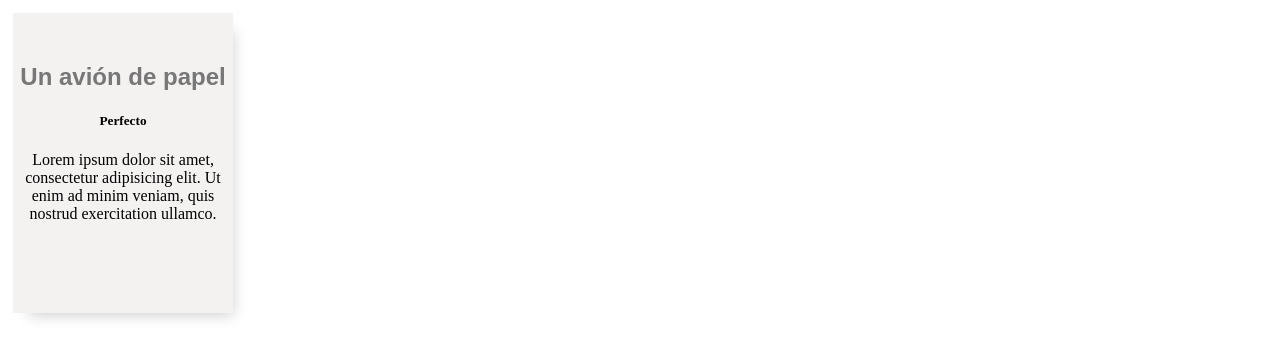
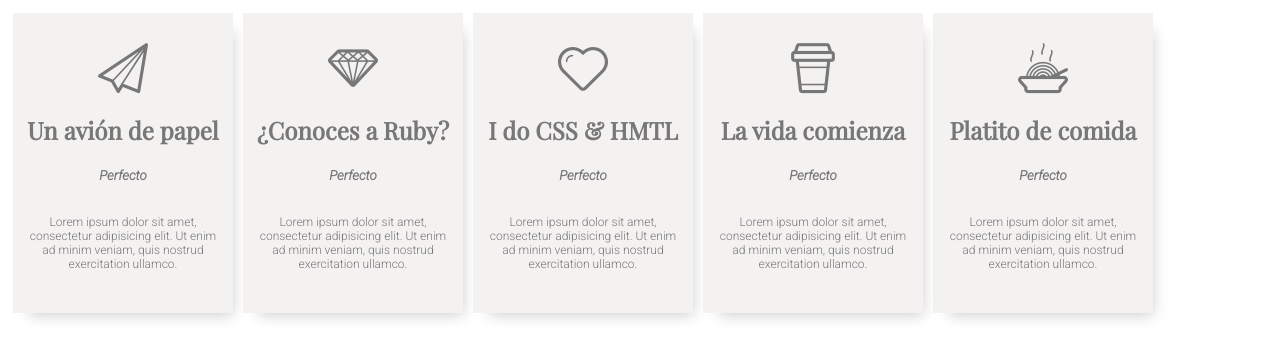
Before and after one commit to RuthMeryCardenas/Leccion24-EJG-Tipografias, a plain HTML site: page index.html in a window 1280 px wide. Drawn offline with nearby package versions, Linux system fonts and the light colour scheme.

Commit message:
main-enlazando íconos

```diff
--- a/assets/css/main.css
+++ b/assets/css/main.css
@@ -1,3 +1,6 @@
+body {
+  color: #777777;
+}
 .box {
   float: left;
   margin: 5px;
@@ -13,15 +16,30 @@
   transition: all 1s ease;
 }
 
-h2 {
-  font-family: "Playfair Display", sans-serif;
-  color: #777777;
-}
-
 .box:hover {
   padding-top: 20px;
   background-color: #fff;
   -webkit-transition: scale(1.1);
-  color: #8C8F98;
+  color: #7CA3F4;
   -webkit-transition: all .0.5s ease-in-out;
 }
+
+.img::before {
+  font-size: 50px;
+}
+
+h2 {
+  font-family: "Playfair Display", sans-serif;
+}
+
+h5 {
+  color: #777777;
+  font-family: "Roboto", sans-serif;
+  font-style: italic;
+}
+
+p {
+  padding: 10px;
+  font-size: 12px;
+  font-family: "Roboto", sans-serif;
+}
--- a/assets/css/style.css
+++ b/assets/css/style.css
@@ -1,16 +1,40 @@
-.icon {
-  display: inline-block;
-  width: 1em;
-  height: 1em;
-  stroke-width: 0;
-  stroke: currentColor;
-  fill: currentColor;
+@font-face {
+  font-family: 'icomoon';
+  src:  url('../img/fonts/icomoon.eot?ktqk2r');
+  src:  url('../img/fonts/icomoon.eot?ktqk2r#iefix') format('embedded-opentype'),
+    url('../img/fonts/icomoon.ttf?ktqk2r') format('truetype'),
+    url('../img/fonts/icomoon.woff?ktqk2r') format('woff'),
+    url('../img/fonts/icomoon.svg?ktqk2r#icomoon') format('svg');
+  font-weight: normal;
+  font-style: normal;
 }
 
-/* ==========================================
-Single-colored icons can be modified like so:
-.icon-name {
-  font-size: 32px;
-  color: red;
+[class^="icon-"], [class*=" icon-"] {
+  /* use !important to prevent issues with browser extensions that change fonts */
+  font-family: 'icomoon' !important;
+  speak: none;
+  font-style: normal;
+  font-weight: normal;
+  font-variant: normal;
+  text-transform: none;
+  line-height: 1;
+  /* Better Font Rendering =========== */
+  -webkit-font-smoothing: antialiased;
+  -moz-osx-font-smoothing: grayscale;
 }
-========================================== */
+
+.icon-heart:before {
+  content: "\e900";
+}
+.icon-diamond:before {
+  content: "\e901";
+}
+.icon-cup:before {
+  content: "\e902";
+}
+.icon-paperplane:before {
+  content: "\e903";
+}
+.icon-food:before {
+  content: "\e904";
+}
--- a/index.html
+++ b/index.html
@@ -4,7 +4,7 @@
   <meta charset="UTF-8">
   <meta name="viewport" content="width=device-width, initial-scale=1.0">
   <meta http-equiv="X-UA-Compatible" content="ie=edge">
-  <link href="https://fonts.googleapis.com/css?family=Roboto" rel="stylesheet">
+  <link href="https://fonts.googleapis.com/css?family=Playfair+Display|Roboto:300,300i" rel="stylesheet">
   <link rel="stylesheet" href="assets/css/style.css">
   <link rel="stylesheet" href="assets/css/main.css">
   <title>Tipografía e íconos</title>
@@ -12,8 +12,40 @@
 <body>
   <div class="contenedor">
     <div class="box uno">
-      <span class="icon-paperplane"></span>
+      <span class="img icon-paperplane"></span>
       <h2>Un avión de papel</h2>
+      <h5>Perfecto</h5>
+      <p>Lorem ipsum dolor sit amet, consectetur adipisicing elit.
+         Ut enim ad minim veniam, quis nostrud exercitation ullamco.
+      </p>
+    </div>
+    <div class="box dos">
+      <span class="img icon-diamond"></span>
+      <h2>¿Conoces a Ruby?</h2>
+      <h5>Perfecto</h5>
+      <p>Lorem ipsum dolor sit amet, consectetur adipisicing elit.
+         Ut enim ad minim veniam, quis nostrud exercitation ullamco.
+      </p>
+    </div>
+    <div class="box tres">
+      <span class="img icon-heart"></span>
+      <h2>I do CSS & HMTL</h2>
+      <h5>Perfecto</h5>
+      <p>Lorem ipsum dolor sit amet, consectetur adipisicing elit.
+         Ut enim ad minim veniam, quis nostrud exercitation ullamco.
+      </p>
+    </div>
+    <div class="box cuatro">
+      <span class="img icon-cup"></span>
+      <h2>La vida comienza</h2>
+      <h5>Perfecto</h5>
+      <p>Lorem ipsum dolor sit amet, consectetur adipisicing elit.
+         Ut enim ad minim veniam, quis nostrud exercitation ullamco.
+      </p>
+    </div>
+    <div class="box cinco">
+      <span class="img icon-food"></span>
+      <h2>Platito de comida</h2>
       <h5>Perfecto</h5>
       <p>Lorem ipsum dolor sit amet, consectetur adipisicing elit.
          Ut enim ad minim veniam, quis nostrud exercitation ullamco.
```
Also changed, not shown: assets/img/fonts/icomoon.ttf (added), assets/img/fonts/icomoon.woff (added), 2 other files.
